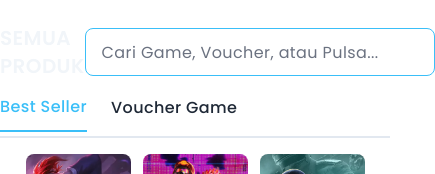
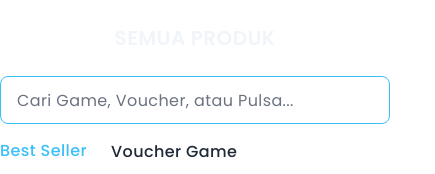
Before and after one commit to rizfanradya/topup-game, a Next.js app: page /pages/allGames in a window 390 px wide. Shown: the top 174 px of the page, 435 px wide, since content can reach past the window. Built offline with nearby package versions, Linux system fonts and the light colour scheme.

Commit message:
responsive

```diff
--- a/src/app/pages/allGames/page.tsx
+++ b/src/app/pages/allGames/page.tsx
@@ -132,7 +132,7 @@ const AllGames = () => {
     showData = <CardProducts data={filteredData} />;
   } else if (filteredData.length === 0) {
     showData = (
-      <div className="font-semibold text-xl tracking-wider alert alert-info">
+      <div className="font-semibold tracking-wider alert alert-info">
         MAAF, PRODUK YANG ANDA CARI TIDAK ADA!
       </div>
     );
@@ -140,17 +140,17 @@ const AllGames = () => {
 
   return (
     <div className="my-6">
-      <div className="flex items-center justify-between">
+      <div className="flex flex-col items-center md:justify-between gap-6 justify-center md:gap-0 md:flex-row">
         <h1 className="text-xl font-semibold text-slate-100">SEMUA PRODUK</h1>
 
-        <div className="flex gap-4">
+        <div className="flex gap-4 w-full md:w-max">
           <Controller
             name="search"
             control={control}
             defaultValue={""}
             render={({ field }) => (
               <input
-                className="input input-bordered input-info"
+                className="input input-bordered input-info w-full"
                 type="text"
                 autoComplete="off"
                 {...field}
```
